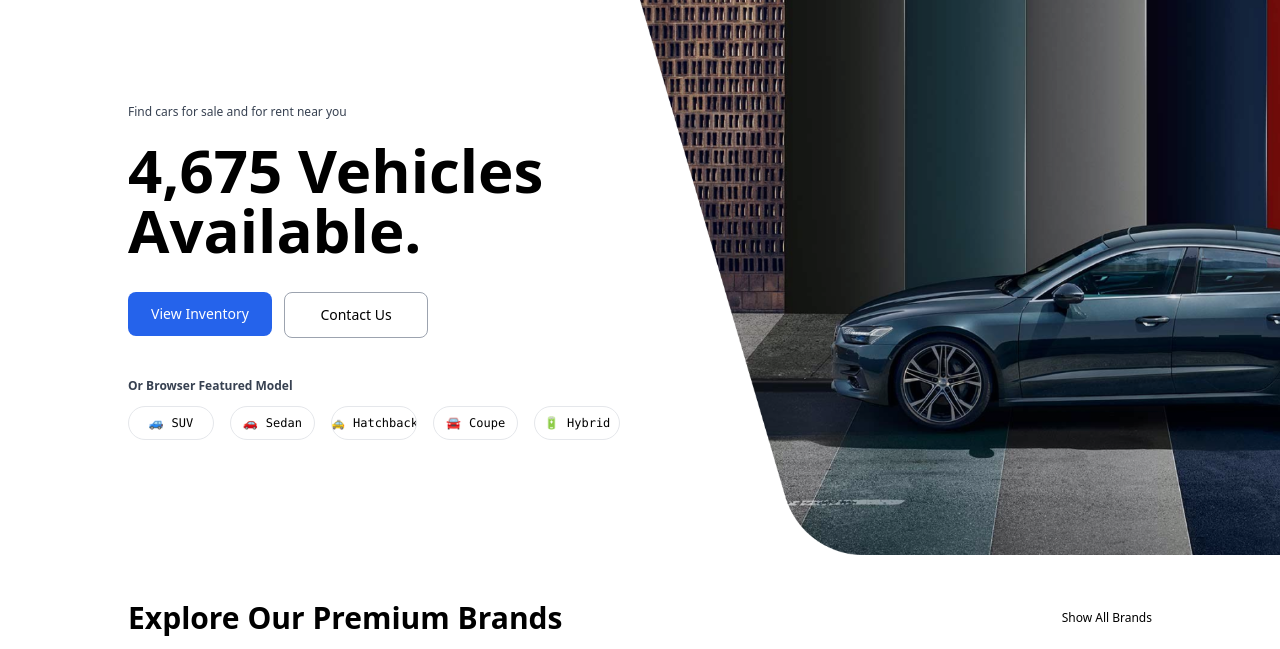
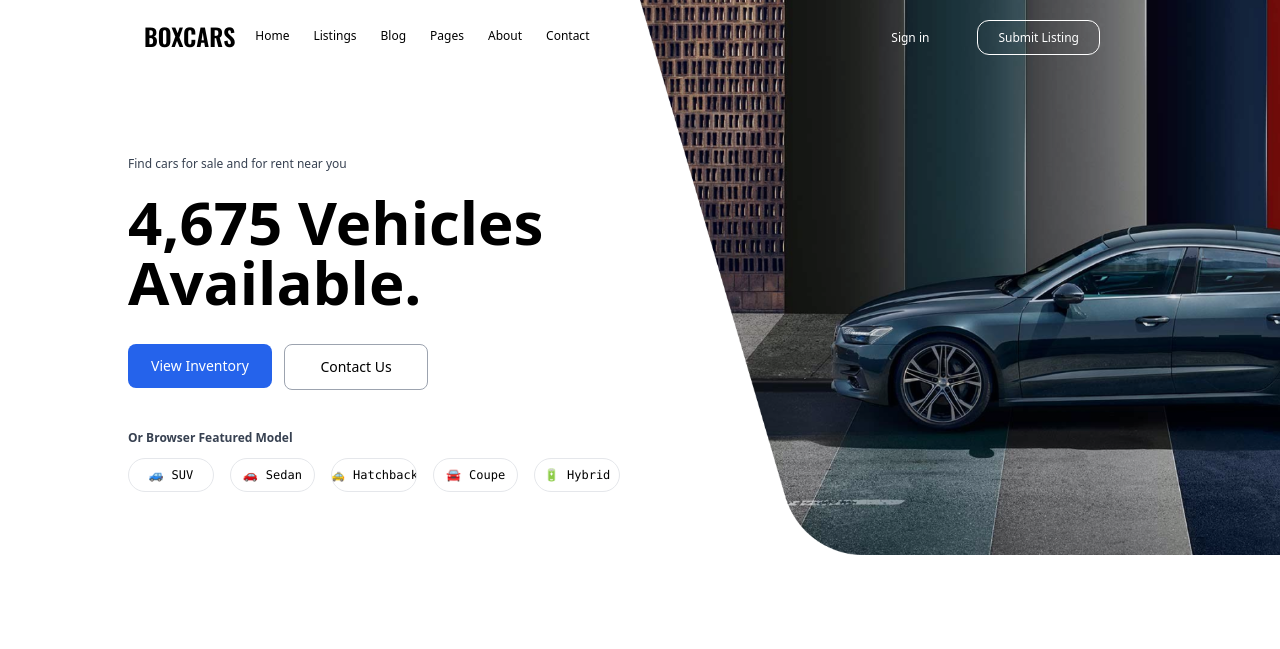
Before and after one commit to anubhavraj14/Car-Rental, a plain HTML site: page index.html in a window 1280 px wide. Shown: the top 649 px of the page. Drawn offline with nearby package versions, Linux system fonts and the light colour scheme.

Commit message:
new change

```diff
--- a/index.html
+++ b/index.html
@@ -30,25 +30,38 @@
 
 
     <!-- ----------header--------- -->
-    <header class="header-container w-full lg:mt-5 lg:px-32">
+    <header class="header-container mt-5 px-5 lg:px-32">
         <!-- ----------Navigation-bar--------- -->
-        <!-- <nav class="nav-container flex justify-between max-w-screen-xl px-4 mx-auto">
+        <nav class="flex items-center relative lg:px-4 lg:mx-auto">
 
-            <ul class="nav-left w-1/2 flex justify-between items-center gap-1.5 pr-12">
-                <li><a class="font-oswald font-semibold text-2xl" href="index.html">BOXCARS</a></li>
-                <li><a class="text-xs font-medium" href="index.html">Home</a></li>
-                <li><a class="text-xs font-medium" href="index.html">Listings</a></li>
-                <li><a class="text-xs font-medium" href="index.html">Blog</a></li>
-                <li><a class="text-xs font-medium" href="index.html">Pages</a></li>
-                <li><a class="text-xs font-medium" href="index.html">About</a></li>
-                <li><a class="text-xs font-medium" href="index.html">Contact</a></li>
+            <div class="flex items-center w-full lg:w-fit justify-between lg:justify-start">
+                <a class="font-oswald font-semibold text-2xl lg:mr-5" href="index.html">BOXCARS</a>
+
+                <!-- Hamburger Icon for Mobile -->
+                <button id="menu-toggle" class="text-2xl lg:hidden">
+                    ☰
+                </button>
+            </div>
+            <ul id="nav-links" class="hidden absolute top-12 left-0 w-full pb-3 bg-white lg:flex lg:flex-row lg:relative lg:top-0 lg:w-1/2 lg:justify-start lg:items-center lg:gap-6 lg:pr-12 lg:px-0 lg:py-0 lg:bg-transparent">
+                <!-- <li><a class="font-oswald font-semibold text-2xl" href="index.html">BOXCARS</a></li> -->
+                <li><a class="lg:text-xs font-medium block py-2 pl-3 pr-4 lg:text-black text-white bg-blue-500 rounded lg:bg-transparent lg:p-0" href="index.html">Home</a></li>
+                <li><a class="lg:text-xs font-medium block py-2 pl-3 pr-4 text-black lg:text-black border-b border-gray-100 lg:hover:bg-transparent lg:border-0 lg:p-0" href="index.html">Listings</a></li>
+                <li><a class="lg:text-xs font-medium block py-2 pl-3 pr-4 text-black lg:text-black border-b border-gray-100 lg:hover:bg-transparent lg:border-0 lg:p-0" href="index.html">Blog</a></li>
+                <li><a class="lg:text-xs font-medium block py-2 pl-3 pr-4 text-black lg:text-black border-b border-gray-100 lg:hover:bg-transparent lg:border-0 lg:p-0" href="index.html">Pages</a></li>
+                <li><a class="lg:text-xs font-medium block py-2 pl-3 pr-4 text-black lg:text-black border-b border-gray-100 lg:hover:bg-transparent lg:border-0 lg:p-0" href="index.html">About</a></li>
+                <li><a class="lg:text-xs font-medium block py-2 pl-3 pr-4 text-black lg:text-black border-b border-gray-100 lg:hover:bg-transparent lg:border-0 lg:p-0" href="index.html">Contact</a></li>
             </ul>
 
-            <ul class="z-10 W-1/2 flex items-center mr-10">
+            <ul class="hidden z-10 W-1/2 lg:flex lg:flex-row lg:justify-end lg:items-center lg:gap-6 lg:pl-32">
                 <li><a class="px-3 py-2 mr-3 text-white text-xs font-medium" href="index.html">Sign in</a></li>
                 <li><a class="px-5 py-2 text-white text-xs font-medium border border-white rounded-xl" href="index.html">Submit Listing</a></li>
             </ul>
-        </nav> -->
+        </nav>
+        <script>
+            document.getElementById("menu-toggle").addEventListener("click", function() {
+                document.getElementById("nav-links").classList.toggle("hidden");
+            });
+        </script>
 
     </header>
 
```
Also changed, not shown: assets/icons/cross-svgrepo-com.svg (added), assets/icons/menu-outline.svg (added).
